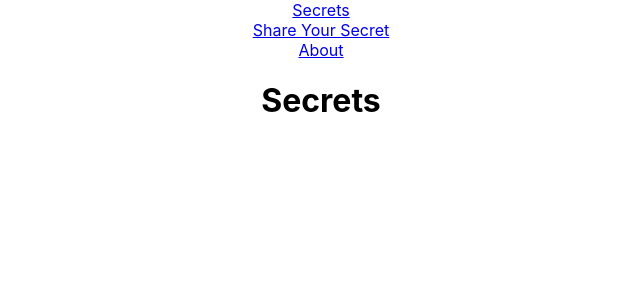
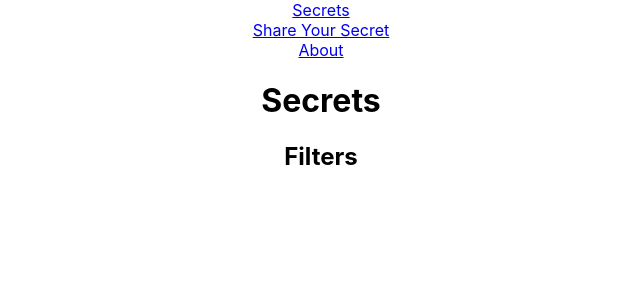
Before and after one commit to meg-gutshall/secrets-frontend, a React (Create React App) app: page / in a window 1280 px wide. Shown: the top 300 px of the page, without its empty margins (319-959 px from the left). Built offline with nearby package versions, Linux system fonts and the light colour scheme; no server answers.

Commit message:
Add content

```diff
--- a/src/components/About.js
+++ b/src/components/About.js
@@ -1,12 +1,13 @@
 import React from 'react';
 
 const About = () => (
-  <>
+  <div>
     <h1>About</h1>
     <p>Everyone has their secrets—what are yours?</p>
+    <p>Navigate to this userless web app and clear your conscience with a confession. Or read others' secrets for your own enjoyment!</p>
     <h2>How To Use</h2>
     <p>Simply visit the "Share Your Secret" link and type your secret into the textbox underneath "Spill your secret here." Then choose a tag from the "Choose a tag" drop-down menu and click the "Confess" button to see your secret appear in the list!</p>
-  </>
+  </div>
 );
 
 export default About;
--- a/src/components/Filter.js
+++ b/src/components/Filter.js
@@ -3,7 +3,9 @@ import { Component } from 'react';
 class Filter extends Component {
   render () {
     return (
-      <div></div>
+      <div>
+        <h2>Filters</h2>
+      </div>
     )
   }
 }
```
